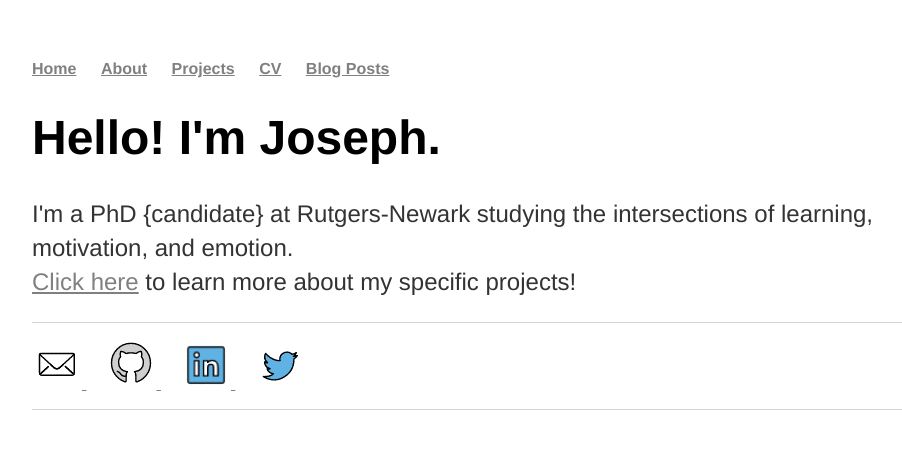
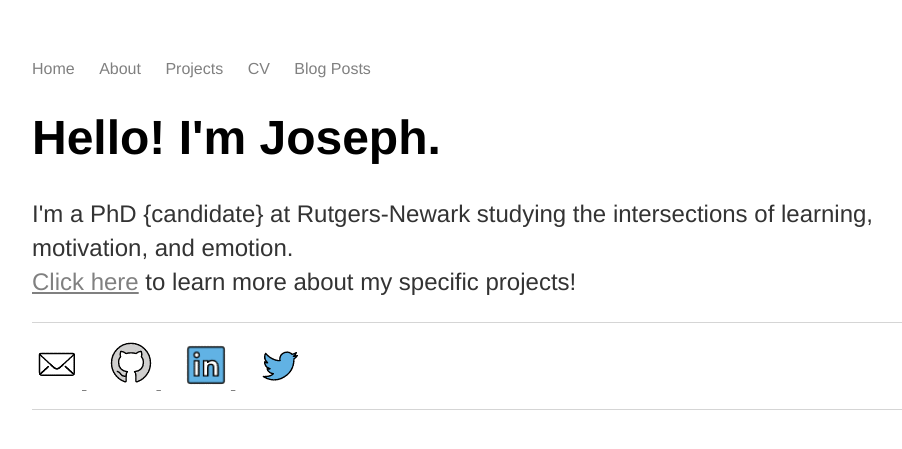
Before and after one commit to ColantonioLearn/ColantonioLearn.github.io, a Jekyll site: the page built from index.html, in a window 1280 px wide. Shown: the top 449 px of the page, without its empty margins (160-1062 px from the left). Built offline with Jekyll 4.4.1, drawn with Linux system fonts in a browser that asks for light colours.

Commit message:
hover nav blue

```diff
--- a/_layouts/default.html
+++ b/_layouts/default.html
@@ -8,11 +8,11 @@
 	<body>
 		<nav>
     		<ul>
-        		<li><a href="/">Home</a></li>
-	        	<li><a href="/about">About</a></li>
-			<li><a href="/projects">Projects</a></li>
-        		<li><a href="/cv/curriculum_vitae.pdf", target="_blank">CV</a></li>
-        		<li><a href="/blog">Blog Posts</a></li>
+        		<li><a href="/" class="menu">Home</a></li>
+	        	<li><a href="/about" class="menu">About</a></li>
+			<li><a href="/projects" class="menu">Projects</a></li>
+        		<li><a href="/cv/curriculum_vitae.pdf", target="_blank" class="menu">CV</a></li>
+        		<li><a href="/blog" class="menu">Blog Posts</a></li>
     		</ul>
 		</nav>
 		<div class="container">
--- a/css/main.css
+++ b/css/main.css
@@ -55,9 +55,32 @@
 a {
   color: gray;
   text-decoration: underline;
+}
 
-  &:hover {
-        color: blue;
+.menu {
+    position: relative;
+    text-decoration: none;
+    font-weight: 400;
+    color: gray;
+    transition: all .35s ease;
+
+    &::before {
+        content: "";
+        position: absolute;
+        width: 100%;
+        height: 2px;
+        bottom: 0;
+        left: 0;
+        /*background-color: yellow;*/
+        visibility: hidden;
+        -webkit-transform: scaleX(0);
+        transform: scaleX(0);
+        -webkit-transition: all 0.3s ease-in-out 0s;
+        transition: all 0.3s ease-in-out 0s;
+    }
+
+    &:hover {
+        color: darkblue;
 
         &::before {
             visibility: visible;
```
